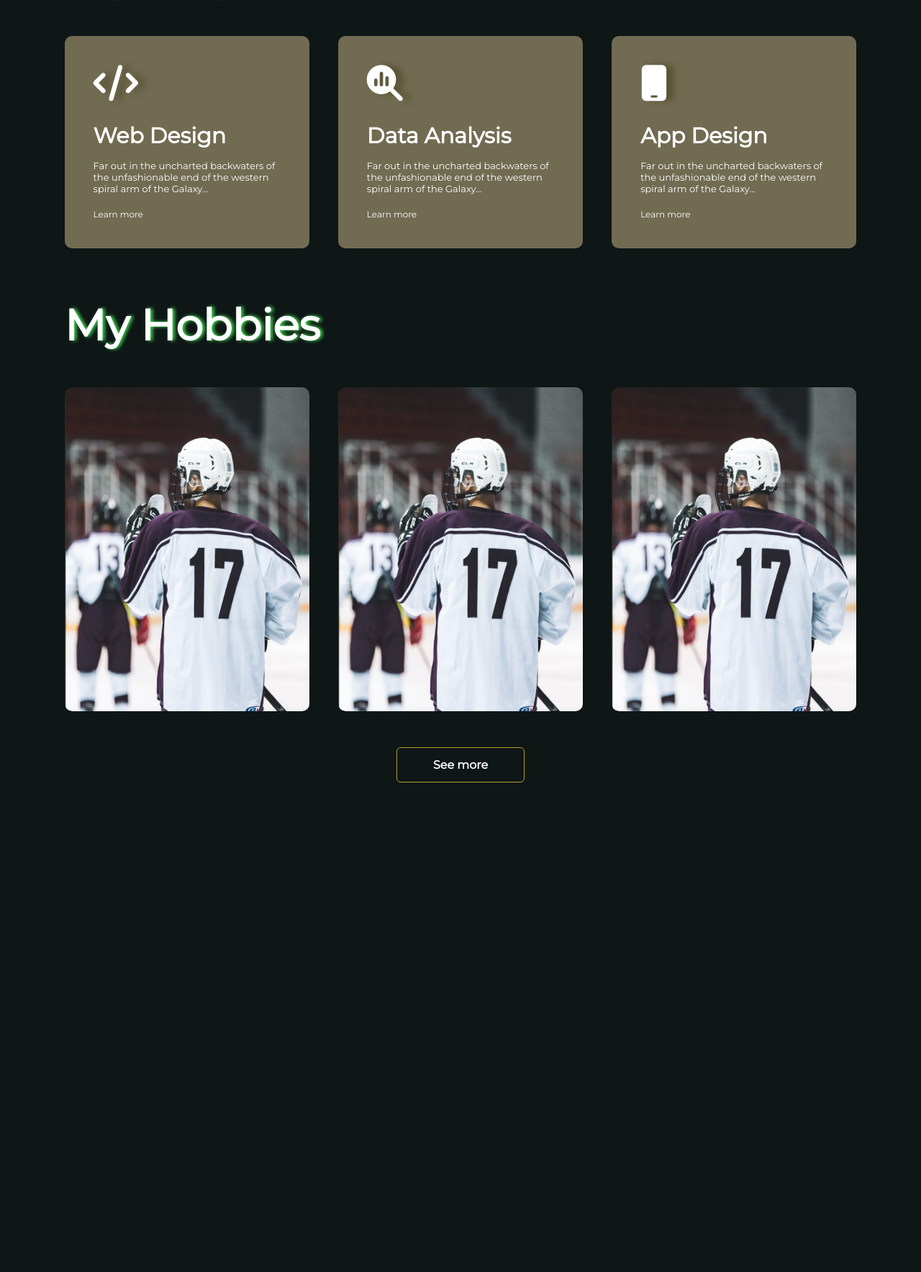
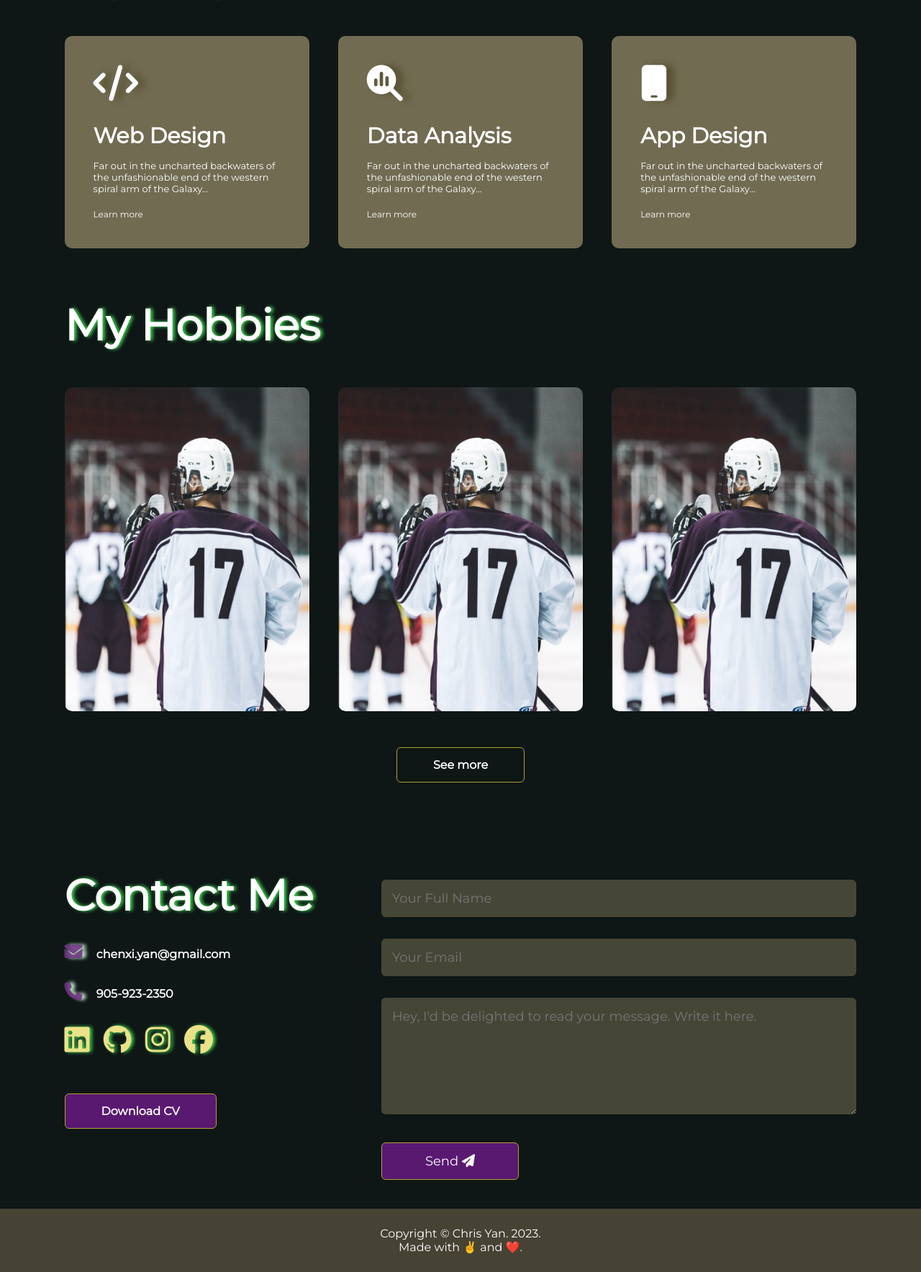
Before and after one commit to chrisyan04/Personal-Website-2, a Flask app: page /home.html in a window 1280 px wide. Shown: the part 1400-3167 px from the top of the page at 72% size. Before the commit the page ends 2487 px from the top, so only its background shows below. Run offline with Flask 3, Linux system fonts and the light colour scheme; some libraries are stand-ins or nearby versions.

Commit message:
adding new pages
introduced new pages that will link projects done (ie. kind of skill being displayed) to their respective pages with all the projects stored and accessible on that page.

```diff
--- a/static/css/home.css
+++ b/static/css/home.css
@@ -3,6 +3,10 @@
     padding: 0;
     box-sizing: border-box;
     font-family: 'Montserrat';
+}
+
+html {
+    scroll-behavior: smooth;
 }
 
 body{
@@ -109,7 +113,7 @@ nav ul li a:hover::after {
     --angle: 90deg;
     --gradX: 100%;
     --gradY: 50%;
-    --c1: rgb(68, 217, 250);
+    --c1: rgba(243, 208, 11, 0.845);
     --c2: rgba(168,239,255,0.1);
 }
 
@@ -124,7 +128,7 @@ nav ul li a:hover::after {
     width: 365px;
     height:365px;
     position:absolute;
-    top: 35%;
+    top: 30%;
     left: 65%;
     border: 0.5rem solid;
     border-image: conic-gradient(from var(--angle), var(--c2), var(--c1) 0.1turn, var(--c1) 0.15turn, var(--c2) 0.25turn) 30;
@@ -143,7 +147,7 @@ nav ul li a:hover::after {
 }
 
 .header-text h2 span {
-    color: darkred;
+    color: rgb(235, 52, 52);
 }
 
 /*         about         */
@@ -151,6 +155,7 @@ nav ul li a:hover::after {
 .img-about-me {
     height: 500px;
     width: 330px;
+    margin-top: 10px;
 }
 
 #about {
@@ -367,7 +372,7 @@ nav ul li a:hover::after {
     margin-top: 20px;
     color: #afa22b;
     text-decoration: none;
-    font-size: 18px;
+    font-size: 30px;
     line-height: 60px;
     background: white;
     width: 60px;
@@ -401,3 +406,170 @@ nav ul li a:hover::after {
     background: #afa22b;
 
 }
+
+/*      contact     */
+
+.contact-left {
+    flex-basis: 35%;
+}
+
+.contact-right {
+    flex-basis: 60%;
+}
+
+.contact-left p {
+    margin-top: 30px;
+    text-shadow: none
+}
+
+.contact-left p i {
+    color: rgba(111, 51, 131, 0.88);
+    margin-right: 15px;
+    font-size: 25px;
+    text-shadow: rgb(199, 237, 203) 5px 0 5px;
+}
+
+.social-icons {
+    margin-top: 30px;
+}
+
+.social-icons a {
+    text-decoration: none;
+    font-size: 40px;
+    margin-right: 15px;
+    color: #ebe188;
+    display: inline-block;
+    transition: transform 0.5s;
+}
+
+.social-icons a:hover {
+    color: rgba(222, 66, 212, 0.72);
+    transform: translateY(-5px);
+}
+
+.btn.btn2 {
+    display: inline-block;
+    background: #851ba5a2;
+    color: #fefbff;
+}
+
+.contact-right form {
+    width: 100%;
+}
+
+form input, form textarea {
+    width: 100%;
+    border: 0;
+    outline: none;
+    background: #716b5291;
+    padding: 15px;
+    margin: 15px 0;
+    font-size: 18px;
+    border-radius: 6px;
+    color: white;
+}
+
+form .btn2 {
+    padding: 14px 60px;
+    font-size: 18px;
+    margin-top: 20px;
+    cursor: pointer;
+}
+
+.copyright {
+    width: 100%;
+    text-align: center;
+    padding: 25px 0;
+    background: #464234;
+    font-weight: 300;
+    margin-top: 20px;
+    text-shadow: none;
+}
+
+/*      css for small screens       */
+nav .fa-solid{
+    display: none;
+}
+
+@media only screen and (max-width: 600px) {
+    .img-outside {
+        width: 200px;
+        height: 200px;
+        left: 25%;
+        top: 25%;
+    }
+    .outside {
+        height: 185px;
+        width: 185px;
+    }
+    .header-text {
+        margin-top: 100%;
+        font-size: 16px;
+    }
+    .header-text h2 {
+        font-size: 30px;
+    }
+    nav .fa-solid {
+        display: block;
+        font-size: 25px;
+    }
+    nav ul {
+        background: #716b52;
+        position: fixed;
+        top: 0;
+        right: -200px;
+        width: 200px;
+        height: 100vh;
+        padding-top: 50px;
+        z-index: 2;
+        transition: right 0.5s;
+    }
+    nav ul li {
+        display: block;
+        margin: 25px;
+
+    }
+    nav ul .fa-solid {
+        position: absolute;
+        top: 25px;
+        left: 25px;
+        cursor: pointer;
+    }
+    .sub-title {
+        font-size: 40px;
+    }
+    .about-col-1, .about-col-2 {
+        flex-basis: 100%;
+    }
+    .img-about-me {
+        height: 330px;
+        width: 220px;
+        margin-top: -50px;
+        margin-left: 60px;
+    }
+    .about-col-1 {
+        margin-bottom: 30px;
+    }
+    .about-col-2 {
+        font-size: 14px;
+    }
+    .tab-links {
+        font-size: 16px;
+        margin-right: 20px;
+    }
+    .contact-left, .contact-right {
+        flex-basis: 100%;
+    }
+    .copyright {
+        font-size: 14px;
+    }
+    .img-about-me {
+        margin-top:-30px;
+    }
+}
+
+#msg {
+    color: #61b752;
+    margin-top: -40px;
+    display: block;
+}
--- a/static/js/home.js
+++ b/static/js/home.js
@@ -1,3 +1,4 @@
+// tab displays
 var tablinks = document.getElementsByClassName("tab-links");
 var tabcontents = document.getElementsByClassName("tab-contents");
 
@@ -11,3 +12,32 @@ function opentab(tabname){
     event.currentTarget.classList.add("active-link");
     document.getElementById(tabname).classList.add("active-tab")
 }
+
+// side menu
+var sidemenu = document.getElementById("sidemenu");
+
+function openmenu() {
+    sidemenu.style.right = "0";
+}
+
+function closemenu() {
+    sidemenu.style.right = "-200px"
+}
+
+// forms to google sheets
+const scriptURL = 'https://script.google.com/macros/s/AKfycbxJtxZXjdxDk2ihzGpz9uztKKPt0TfLnYhwMDhK2et0ytrlnRngfRJkAq7R7v6RlZix/exec'
+const form = document.forms['submit-to-google-sheet']
+const msg = document.getElementById("msg")
+
+form.addEventListener('submit', e => {
+    e.preventDefault()
+    fetch(scriptURL, { method: 'POST', body: new FormData(form)})
+      .then(response => {
+        msg.innerHTML = "Message Sent Successfully"
+        setTimeout(function() {
+            msg.innerHTML = ""
+        },5000)
+        form.reset()
+      })
+      .catch(error => console.error('Error!', error.message))
+})
--- a/templates/home.html
+++ b/templates/home.html
@@ -16,17 +16,19 @@
             <div class="container">
                 <nav>
                     <a href="index.html"><img src="static/img/png/logo-no-background.png" class="logo"></a>
-                    <ul>
-                        <li><a href="">Home</a></li>
-                        <li><a href="">About Me</a></li>
-                        <li><a href="">Projects</a></li>
-                        <li><a href="">Projects</a></li>
-                        <li><a href="">Contact Me</a></li>
+                    <ul id="sidemenu">
+                        <li><a href="#header">Home</a></li>
+                        <li><a href="#about">About Me</a></li>
+                        <li><a href="#projects">Projects</a></li>
+                        <li><a href="#hobbies">Hobbies</a></li>
+                        <li><a href="#contact">Contact Me</a></li>
+                        <i class="fa-solid fa-xmark" onclick="closemenu()"></i>
                     </ul>
+                    <i class="fa-solid fa-bars" onclick="openmenu()"></i>
                 </nav>
                 <div class="header-text">
                     <p>Data Scientist</p>
-                    <h2>Name: <span>Chris</span> Yan <br> Location: <span>Oakville</span>, CAN</h2>
+                    <h2><span>Name:</span> Chris <span>Yan</span> <br> <span>Location:</span> Oakville, <span>CA</span></h2>
                     <div id="rotating-wrapper">
                         <div class="img-outside">
                             <img src="static/img/outside.png" class="outside"/>
@@ -93,19 +95,19 @@
                         <i class="fa-solid fa-code"></i>
                         <h2>Web Design</h2>
                         <p>Far out in the uncharted backwaters of the unfashionable end of the western spiral arm of the Galaxy...</p>
-                        <a href="#">Learn more</a>
+                        <a href="web-design.html">Learn more</a>
                     </div>
                     <div>
                         <i class="fa-solid fa-magnifying-glass-chart"></i>
                         <h2>Data Analysis</h2>
                         <p>Far out in the uncharted backwaters of the unfashionable end of the western spiral arm of the Galaxy...</p>
-                        <a href="#">Learn more</a>
+                        <a href="data-analysis.html">Learn more</a>
                     </div>
                     <div>
                         <i class="fa-solid fa-mobile"></i>
                         <h2>App Design</h2>
                         <p>Far out in the uncharted backwaters of the unfashionable end of the western spiral arm of the Galaxy...</p>
-                        <a href="#">Learn more</a>
+                        <a href="app-design.html">Learn more</a>
                     </div>
                 </div>
             </div>
@@ -119,7 +121,8 @@
                         <img src="static/img/hockey.png" class="img-hockey">
                         <div class="layer">
                             <h3>Ice Hockey</h3>
-                            <p>Far out in the uncharted backwaters of the unfashionable end of the western spiral arm of the Galaxy...</p>
+                            <p>From a young age of 5 years old, I have been invested in the physical sport of ice hockey.
+                                With over a decade's experience playing in competitive hockey leagues, I deeply involved myself within its surrounding community where ever I have lived.</p>
                             <a href="https://www.eliteprospects.com/player/569280/chris-yan" target="_blank"><i class="fa-solid fa-hockey-puck"></i></a>
                         </div>
                     </div>
@@ -128,7 +131,7 @@
                         <div class="layer">
                             <h3>Ice Hockey</h3>
                             <p>Far out in the uncharted backwaters of the unfashionable end of the western spiral arm of the Galaxy...</p>
-                            <a href="#"><i class="fa-solid fa-hockey-puck"></i></a>
+                            <a href="#"><i class="<i class="fa-solid fa-film"></i>"></i></a>
                         </div>
                     </div>
                     <div class="hobbies">
@@ -143,7 +146,37 @@
                 <a href="#" class="btn">See more</a>
             </div>
         </div>
-
+        <!--        Contact     -->
+        <div id="contact">
+            <div class="container">
+                <div class="row">
+                    <div class="contact-left">
+                        <h2 class="sub-title">Contact Me</h2>
+                        <p><i class="fa-solid fa-envelope"></i> chenxi.yan@gmail.com</p>
+                        <p><i class="fa-solid fa-phone"></i> 905-923-2350</p>
+                        <div class="social-icons">
+                            <a href="https://www.linkedin.com/in/chris-yan-97820a228/" target="_blank"><i class="fa-brands fa-linkedin"></i></a>
+                            <a href="https://github.com/chrisyan04" target="_blank"><i class="fa-brands fa-github"></i></a>
+                            <a href="https://www.instagram.com/chris.yan_/" target="_blank"><i class="fa-brands fa-instagram"></i></a>
+                            <a href="" target="_blank"><i class="fa-brands fa-facebook"></i></a>
+                        </div>
+                        <a href="/static/img/resume.pdf" download class="btn btn2">Download CV</a>
+                    </div>
+                    <div class="contact-right">
+                        <form name="submit-to-google-sheet">
+                            <input type="text" name="Name" placeholder="Your Full Name" required>
+                            <input type="email" name="Email" placeholder="Your Email" required>
+                            <textarea name="Message" rows="6" placeholder="Hey, I'd be delighted to read your message. Write it here."></textarea>
+                            <button type="submit" class="btn btn2">Send <i class="fa-solid fa-paper-plane"></i></button>
+                        </form>
+                        <span id="msg"></span>
+                    </div>
+                </div>
+            </div>
+            <div class="copyright">
+                <p>Copyright © Chris Yan. 2023.<br>Made with ✌️ and ❤️.</p>
+            </div>
+        </div>
 
 
         <script src="static/js/home.js"></script>
--- a/templates/index.html
+++ b/templates/index.html
@@ -16,7 +16,10 @@
             </h1>
             <br>
             <h2>
-                I'm an aspiring data scientist studying at <b>UofT</b>.
+                I'm an aspiring data scientist studying at
+            </h2>
+            <h2>
+                <b>UofT</b>
             </h2>
         </div>
 
```
Also changed, not shown: static/css/style.css (+18 -0 lines), templates/app-desgin.html (added, +23 -0 lines), templates/data-analysis.html (added, +23 -0 lines), templates/web-design.html (added, +23 -0 lines), static/css/app-design.css (added), static/css/data-analysis.css (added), static/css/web-design.css (added), 1 other file.
